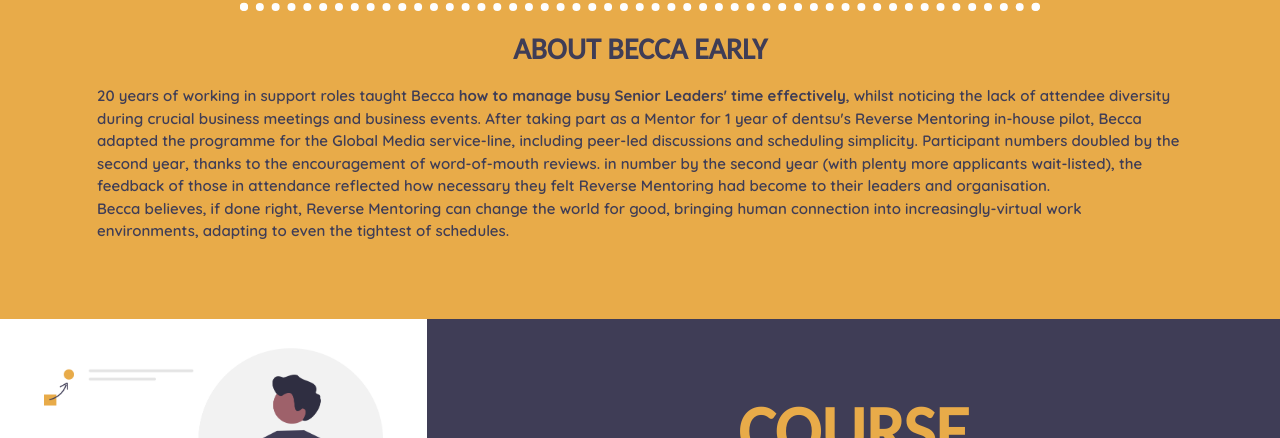
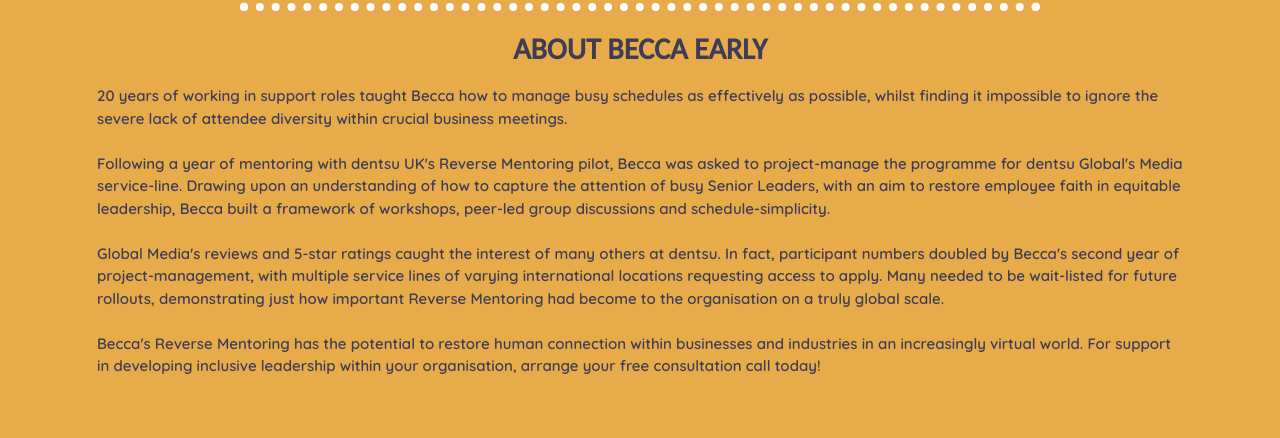
Before and after one commit to SkippyWalnuts/rev-mentoring-react, a React (Create React App) app: page / in a window 1280 px wide. Shown: the part 1988-2426 px from the top of the page. Built offline with nearby package versions, Linux system fonts and the light colour scheme; grey boxes are pictures that could not be loaded.

Commit message:
Updated About Becca Early text

```diff
--- a/src/About.js
+++ b/src/About.js
@@ -36,7 +36,7 @@ export default function About() {
 </div>
         <div className="col">
         <p className="p-right">​Reverse Mentoring helps your business harness the power
-        of human <em>connection</em> in an increasingly virtual world...without the survey-fatigue!</p>
+        of human <em>connection</em> in a virtual world...without the survey-fatigue!</p>
         </div>
     </div>
     <div className="row mx-5">
@@ -48,19 +48,26 @@ export default function About() {
     className="streamly-video"> </iframe>
     <h3>About Becca Early</h3>
     <div className="about-becca">
-    <p> 20 years of working in support roles taught Becca <strong>how to manage
-        busy Senior Leaders' time effectively</strong>, whilst noticing the
-        lack of attendee diversity during crucial business meetings and business
-        events. After taking part as a Mentor for 1 year of dentsu's Reverse Mentoring
-        in-house pilot, Becca adapted the programme for the Global Media service-line,
-       including peer-led discussions and scheduling simplicity.
-        Participant numbers doubled by the second year, thanks to the encouragement of word-of-mouth reviews.
-         in number by the second year (with plenty more applicants
-        wait-listed), the feedback of those in attendance reflected how necessary
-        they felt Reverse Mentoring had become to their leaders and organisation.
+    <p> 20 years of working in support roles taught Becca how to manage
+        busy schedules as effectively as possible, whilst finding it impossible to ignore the severe
+        lack of attendee diversity within crucial business meetings.
         <br />
-        Becca believes, if done right, Reverse Mentoring can change the world for good, bringing
-        human connection into increasingly-virtual work environments, adapting to even the tightest of schedules.
+        <br />
+        Following a year of mentoring with dentsu UK's Reverse Mentoring pilot, Becca was asked to project-manage the
+        programme for dentsu Global's Media service-line. Drawing upon an understanding of how to capture the attention
+        of busy Senior Leaders, with an aim to restore employee faith in equitable leadership, Becca built a framework
+        of workshops, peer-led group discussions and schedule-simplicity.
+        <br />
+        <br />
+        Global Media's reviews and 5-star ratings caught the interest of many others at dentsu. In fact, participant
+        numbers doubled by Becca's second year of project-management, with multiple service lines of varying international locations
+        requesting access to apply. Many needed to be wait-listed for future rollouts, demonstrating just how important Reverse Mentoring
+        had become to the organisation on a truly global scale.
+        <br />
+        <br />
+        Becca's Reverse Mentoring has the potential to restore human connection within businesses and industries
+        in an increasingly virtual world. For support in developing inclusive leadership within your organisation,
+        arrange your free consultation call today!
         </p>
     </div>
     </div>
```
